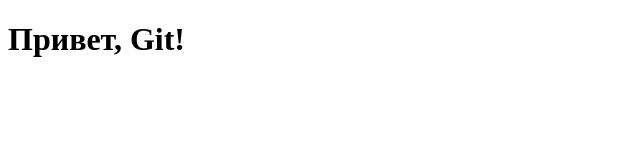
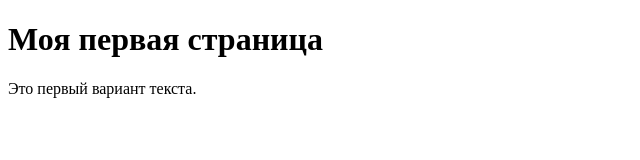
Before and after one commit to Gleb-a11/my-project, a plain HTML site: page index.html in a window 1280 px wide. Shown: the whole page, without its empty margins (0-640 px from the left). Drawn offline with Linux system fonts and the light colour scheme.

Commit message:
new commit

```diff
--- a/index.html
+++ b/index.html
@@ -5,6 +5,7 @@
     <title>Моя страница</title>
   </head>
   <body>
-    <h1>Привет, Git!</h1>
+    <h1>Моя первая страница</h1>
+    <p>Это первый вариант текста.</p>
   </body>
 </html>
```
